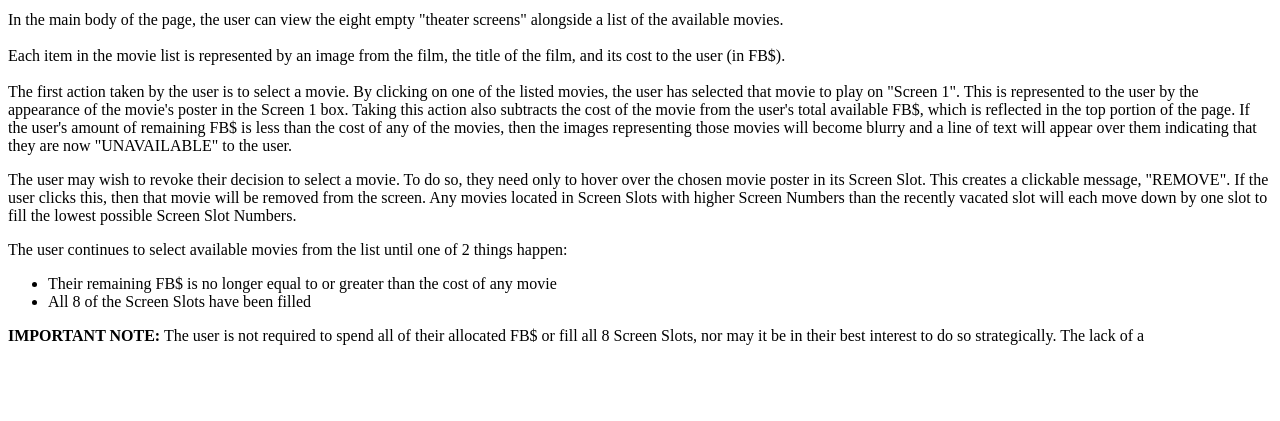
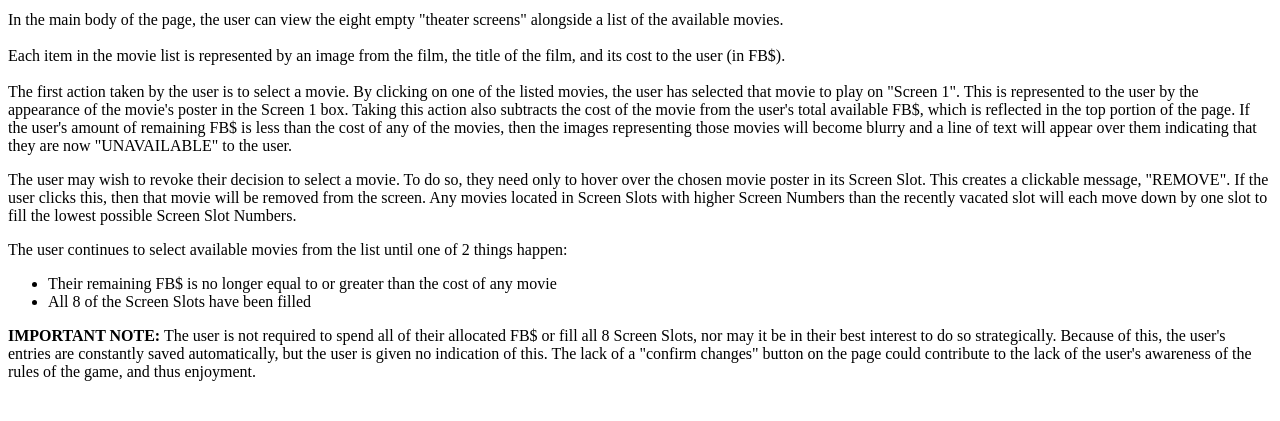
Before and after one commit to louisg005/fantasy-movie-league, a PHP site: page / in a window 1280 px wide. Shown: the part 379-800 px from the top of the page. Run offline with PHP 8.4, Linux system fonts and the light colour scheme.

Commit message:
user end

```diff
--- a/index.php
+++ b/index.php
@@ -23,6 +23,6 @@
         <li>Their remaining FB$ is no longer equal to or greater than the cost of any movie</li>
         <li>All 8 of the Screen Slots have been filled</li>
     </ul>
-    <p><strong>IMPORTANT NOTE:</strong>  The user is not required to spend all of their allocated FB$ or fill all 8 Screen Slots, nor may it be in their best interest to do so strategically. The lack of a </p>
+    <p><strong>IMPORTANT NOTE:</strong>  The user is not required to spend all of their allocated FB$ or fill all 8 Screen Slots, nor may it be in their best interest to do so strategically. Because of this, the user's entries are constantly saved automatically, but the user is given no indication of this. The lack of a "confirm changes" button on the page could contribute to the lack of the user's awareness of the rules of the game, and thus enjoyment. </p>
     </body>
 </html>
```
